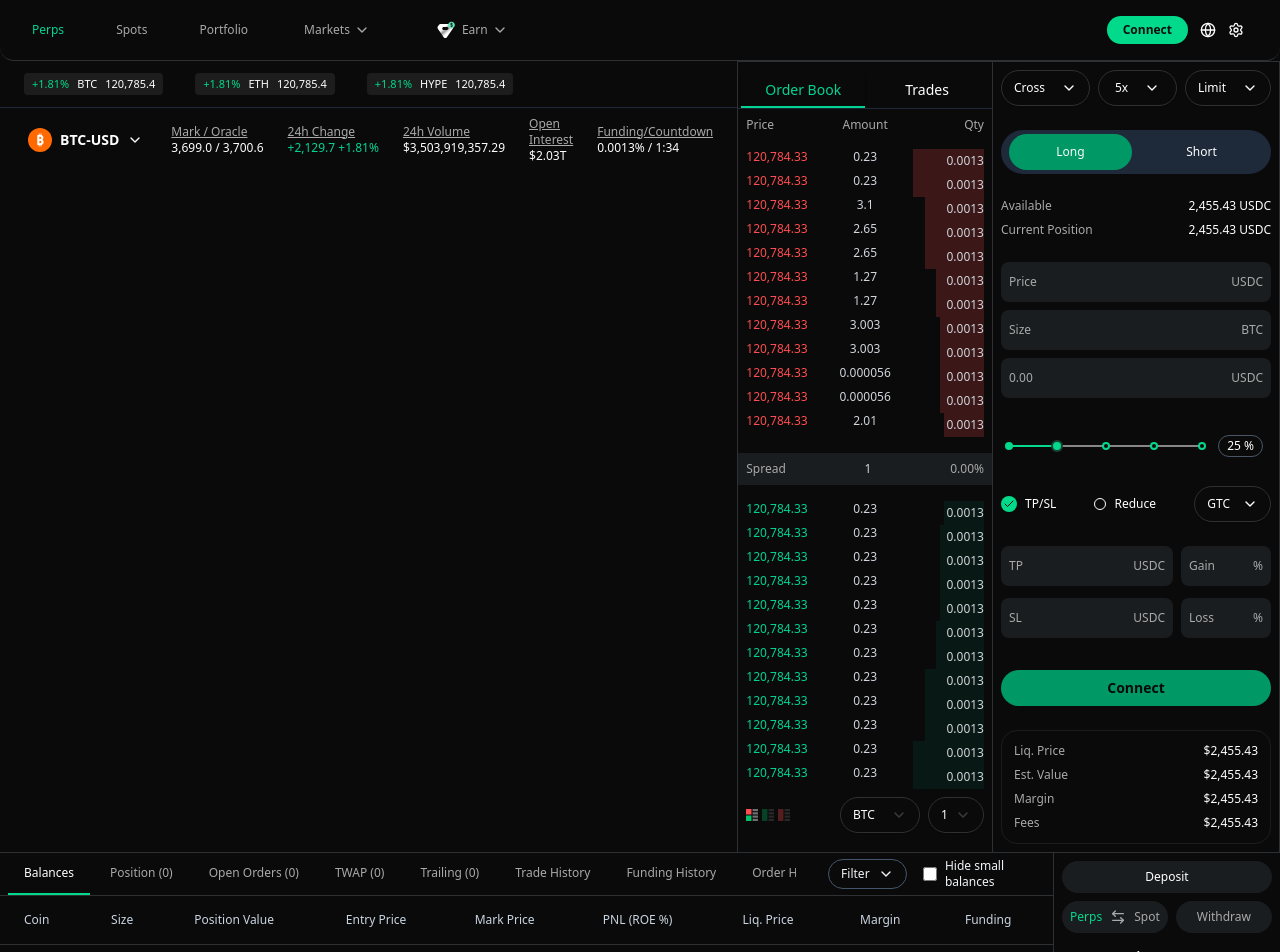
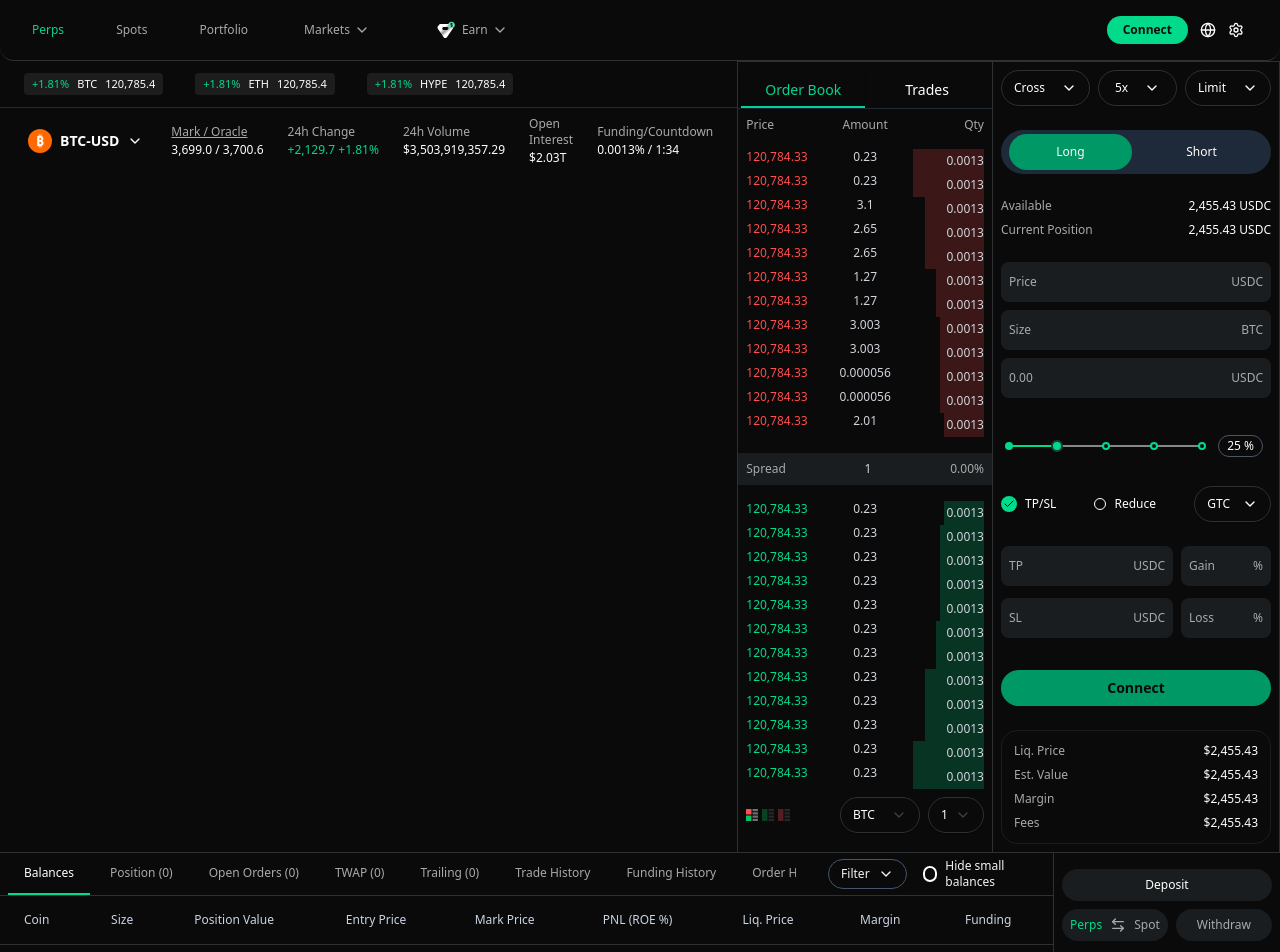
Before and after one commit to adaji025/trading-test, a Next.js app: page / in a window 1280 px wide. Shown: the top 952 px of the page. Built offline with nearby package versions, Linux system fonts and the light colour scheme.

Commit message:
added improved on colors

```diff
--- a/src/components/account-equity/index.tsx
+++ b/src/components/account-equity/index.tsx
@@ -6,7 +6,7 @@ export function AccountEquityComponent() {
   return (
     <div className="w-full text-white border-t px-2 border-l border-[#2D3134]">
       {/* Top Navigation */}
-      <div className="text-white w-fit xl:w-full text-xs text-center bg-[#1A1D1F] rounded-full mt-2 hover:bg-gray-700 px-2 py-2">
+      <div className="text-white w-fit xl:w-full text-xs text-center bg-[#1A1D1F] rounded-full mt-4 hover:bg-gray-700 px-2 py-2">
         Deposit
       </div>
       <div className="flex mt-2 items-center gap-2 justify-end xl:justify-between border-gray-800">
--- a/src/components/order-book/index.tsx
+++ b/src/components/order-book/index.tsx
@@ -141,7 +141,7 @@ export function OrderBookComponent() {
                       key={`buy-${index}`}
                       className="grid grid-cols-2 md:grid-cols-3 text-xs hover:bg-emerald-950/20 cursor-pointer relative"
                     >
-                      <span className="text-emerald-400 relative z-10">
+                      <span className="text-custom-emerald relative z-10">
                         {order.price}
                       </span>
                       <span className="text-gray-300 text-center relative z-10 hidden md:inline">
@@ -150,7 +150,7 @@ export function OrderBookComponent() {
                       <span className="text-gray-300 text-right relative z-10 py-1">
                         {/* Background bar for visualization - only on Qty column */}
                         <div
-                          className="absolute right-0 top-0 h-full bg-emerald-900/20"
+                          className="absolute right-0 top-0 h-full bg-[#02DA8B33]"
                           style={{ width: `${getWidth(index)}%` }}
                         />
                         <span className="relative z-10">{order.qty}</span>
--- a/src/components/trading-chart/index.tsx
+++ b/src/components/trading-chart/index.tsx
@@ -86,7 +86,7 @@ export function TradingChart() {
                 </DropdownMenuItem>
               </DropdownMenuContent>
             </DropdownMenu>
-            <div>
+            <div className="space-y-0.5">
               <div className="text-[#A9A9A9] underline hidden md:block">
                 Mark / Oracle
               </div>
@@ -94,30 +94,26 @@ export function TradingChart() {
                 3,699.0 / 3,700.6
               </div>
             </div>
-            <div>
-              <div className="text-[#A9A9A9] underline hidden md:block">
-                24h Change
-              </div>
+            <div className="space-y-0.5">
+              <div className="text-[#A9A9A9] hidden md:block">24h Change</div>
               <div className="text-emerald-400 font-medium text-nowrap">
                 +2,129.7 +1.81%
               </div>
             </div>
-            <div>
-              <div className="text-[#A9A9A9] underline hidden md:block">
-                24h Volume
-              </div>
+            <div className="space-y-0.5">
+              <div className="text-[#A9A9A9] hidden md:block">24h Volume</div>
               <div className="text-white font-medium text-nowrap">
                 $3,503,919,357.29
               </div>
             </div>
-            <div>
-              <div className="text-[#A9A9A9] underline hidden md:block">
+            <div className="space-y-0.5">
+              <div className="text-[#A9A9A9] hidden md:block">
                 Open Interest
               </div>
               <div className="text-white font-medium text-nowrap">$2.03T</div>
             </div>
-            <div>
-              <div className="text-[#A9A9A9] underline hidden md:block">
+            <div className="space-y-0.5">
+              <div className="text-[#A9A9A9] hidden md:block">
                 Funding/Countdown
               </div>
               <div className="text-white font-medium text-nowrap">
--- a/src/components/trading-summary/index.tsx
+++ b/src/components/trading-summary/index.tsx
@@ -54,9 +54,20 @@ export default function TradingSummaryParent() {
                   type="checkbox"
                   checked={hideSmallBalances}
                   onChange={(e) => setHideSmallBalances(e.target.checked)}
-                  className="w-4 h-4 accent-cyan- text-xs rounded-full"
+                  className="sr-only"
+                  aria-label="Hide small balances"
                 />
-
+                <div
+                  className={`w-4 h-4 rounded-full border-2 transition-colors flex items-center justify-center ${
+                    hideSmallBalances
+                      ? "bg-emerald-400 border-emerald-400"
+                      : "border-white"
+                  }`}
+                >
+                  {hideSmallBalances && (
+                    <div className="w-1.5 h-1.5 rounded-full bg-white" />
+                  )}
+                </div>
                 <span className="text-xs">Hide small balances</span>
               </label>
             </div>
```
